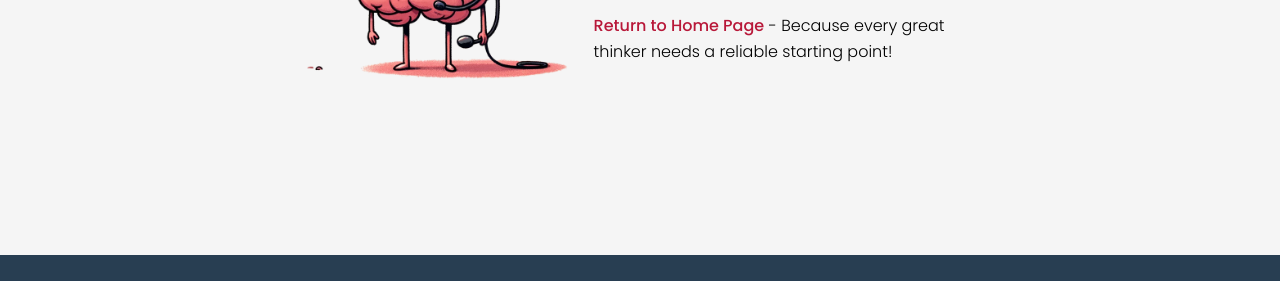
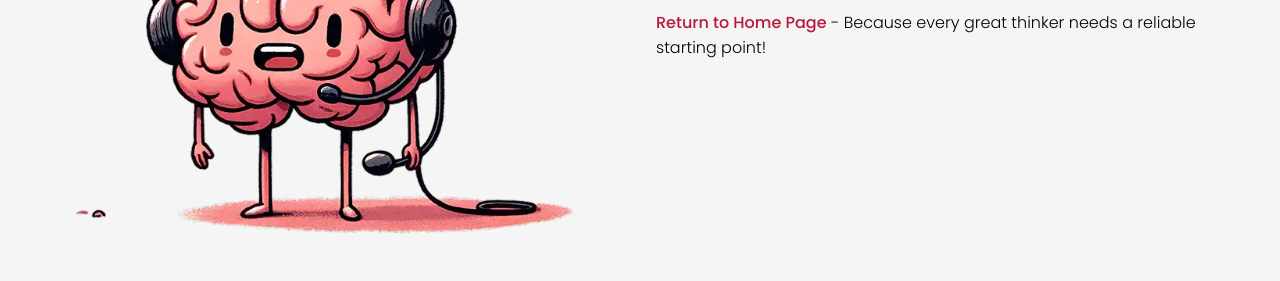
Before and after one commit to patrickhladun/ci-project-01, a website: page 404.html in a window 1280 px wide. Shown: the part 461-742 px from the top of the page. Drawn offline with Linux system fonts and the light colour scheme.

Commit message:
refactor: change section width, layout and update the image

```diff
--- a/404.html
+++ b/404.html
@@ -59,9 +59,13 @@
   </header>
   <main>
     <section class="background-lighter">
-      <div class="error-page container-small">
+      <div class="error-page container">
         <div class="error-page__image">
-          <img src="./assets/images/404.webp" width="768" height="768" alt="404 not found">
+          <img src="./assets/images/404-768.webp" width="768" height="512" srcset="
+                ./assets/images/404-768.webp   768w,
+                ./assets/images/404-1536.webp 1536w,
+                ./assets/images/404-2304.webp 2304w
+              " sizes="(min-width: 768px) 50vw, 100vw" alt="404 not found">
         </div>
         <div class="error-page__content">
           <h1>Oh Wire! Looks Like Our Thoughts Wandered Off...</h1>
--- a/assets/css/style.css
+++ b/assets/css/style.css
@@ -817,15 +817,8 @@ input:checked ~ .hamburger span:nth-child(3) {
 /* ================================================== */
 
 .error-page {
-  display: flex;
-  flex-direction: column;
-  align-items: center;
   min-height: 80vh;
   padding: 36px 24px;
-}
-
-.error-page__image {
-  order: 2;
 }
 
 /* ================================================== */
@@ -1155,6 +1148,17 @@ input:checked ~ .hamburger span:nth-child(3) {
   }
 
   /* ================================================== */
+  /* #25.5 Error ======================================= */
+  /* ================================================== */
+
+  .error-page {
+    display: grid;
+    grid-template-columns: 1fr 1fr;
+    gap: var(--grid-gap);
+    align-items: center;
+  }
+
+  /* ================================================== */
   /* #26.0 Components ================================= */
   /* ================================================== */
 
```
Also changed, not shown: assets/images/404-1536.webp (added), assets/images/404-2304.webp (added), assets/images/404-768.webp (added), assets/images/404.webp (deleted).
